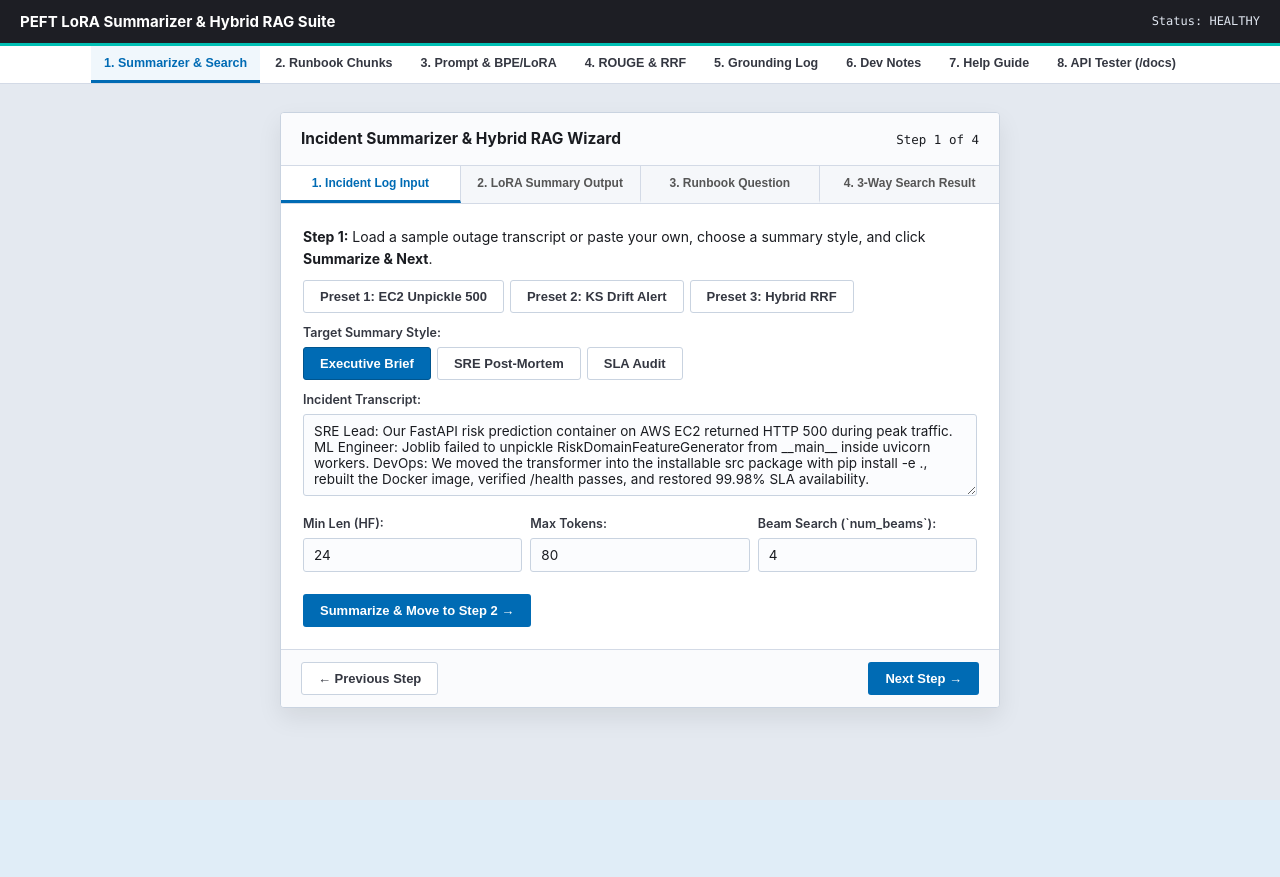
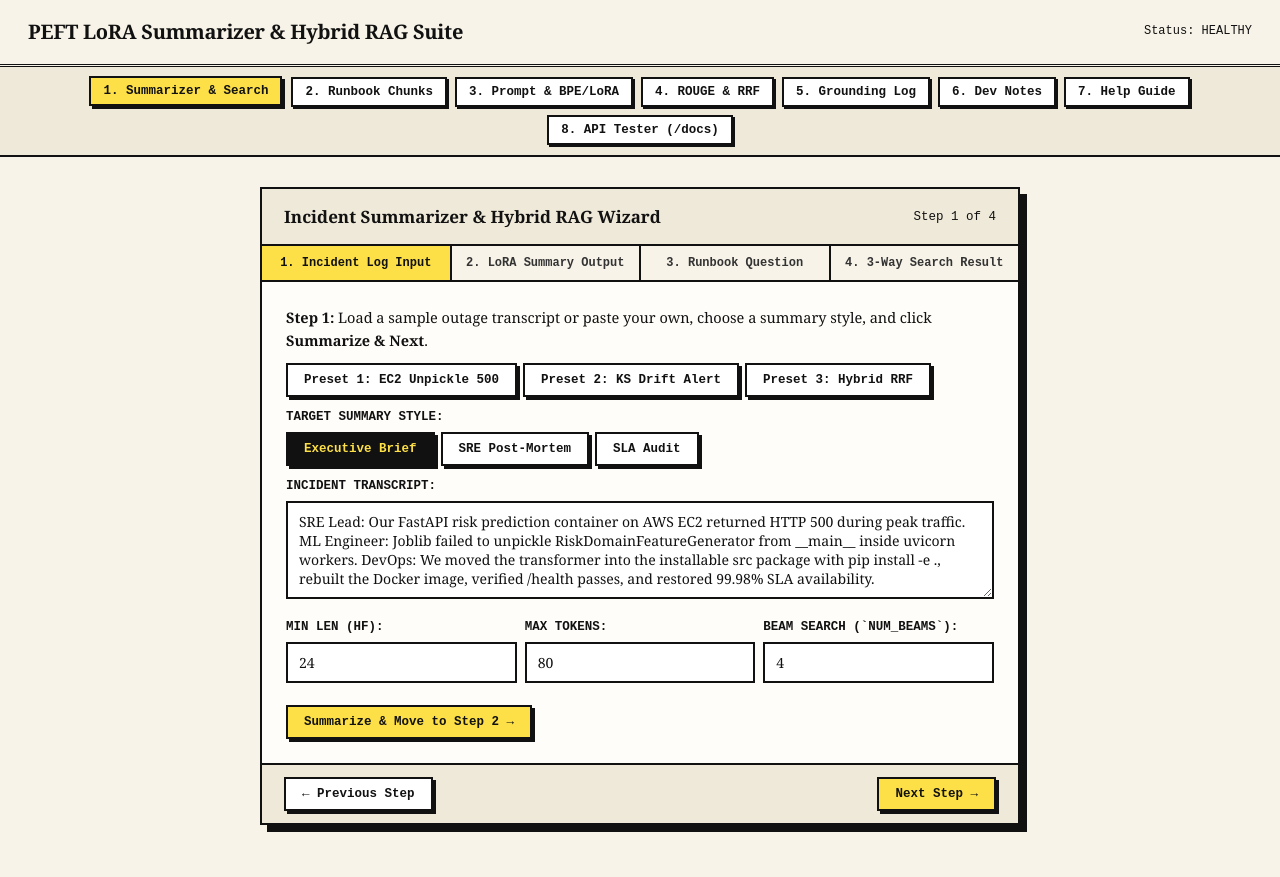
Before and after one commit to 29OmChavan/mlops-project-nlp-rag-summarizer, a FastAPI app: page / in a window 1280 px wide. Before the commit the page ends 724 px from the top, so only its background shows below. Run offline with FastAPI, Linux system fonts and the light colour scheme.

Commit message:
Differentiate UI layout and visual identity per project using pre-2023 repo styles

```diff
--- a/templates/index.html
+++ b/templates/index.html
@@ -5,110 +5,120 @@
     <meta name="viewport" content="width=device-width, initial-scale=1.0" />
     <title>PEFT LoRA Summarizer &amp; Hybrid RAG Suite (Step-by-Step Ops Modal)</title>
     <style>
-        /* Clean Step-by-Step Modal Wizard Layout (Project 03 - Kibana Ops Teal/Slate Theme) */
+        /* Project 03: 2021 Haystack / cdQA / spaCy displaCy Editorial Paper & Ink Neural Search Theme */
         * { box-sizing: border-box; margin: 0; padding: 0; }
         body {
-            font-family: -apple-system, BlinkMacSystemFont, "Segoe UI", Roboto, Helvetica, Arial, sans-serif;
-            background-color: #e4e9f0;
-            color: #1a1c21;
-            font-size: 14px;
-            line-height: 1.55;
+            font-family: Georgia, "Times New Roman", Times, serif;
+            background-color: #f7f3e8;
+            color: #111111;
+            font-size: 14.5px;
+            line-height: 1.6;
             min-height: 100vh;
             display: flex;
             flex-direction: column;
         }
         code, pre, .mono {
-            font-family: SFMono-Regular, Consolas, "Liberation Mono", Menlo, monospace;
+            font-family: "Courier New", Courier, Consolas, monospace;
             font-size: 12.5px;
         }
         .kbn-topbar {
-            background-color: #1d1e24;
-            color: #dfe5ef;
-            padding: 10px 20px;
-            border-bottom: 3px solid #00bfb3;
+            background-color: #f7f3e8;
+            color: #111111;
+            padding: 16px 28px;
+            border-bottom: 3px double #111111;
             display: flex;
             justify-content: space-between;
             align-items: center;
         }
-        .kbn-brand { font-weight: 700; font-size: 15px; color: #ffffff; }
+        .kbn-brand {
+            font-weight: 900;
+            font-size: 20px;
+            color: #111111;
+            letter-spacing: -0.3px;
+        }
         .kbn-nav {
-            background-color: #ffffff;
-            border-bottom: 1px solid #d3dae6;
-            padding: 0 16px;
+            background-color: #efe9d9;
+            border-bottom: 2px solid #111111;
+            padding: 10px 20px;
             display: flex;
             justify-content: center;
             flex-wrap: wrap;
-            gap: 2px;
+            gap: 8px;
         }
         .kbn-tab {
-            background: none;
-            border: none;
-            border-bottom: 3px solid transparent;
-            padding: 10px 13px;
+            background: #ffffff;
+            border: 2px solid #111111;
+            box-shadow: 2px 2px 0px #111111;
+            padding: 6px 12px;
             font-size: 12.5px;
-            font-weight: 600;
-            color: #343741;
+            font-weight: 700;
+            font-family: "Courier New", Courier, monospace;
+            color: #111111;
             cursor: pointer;
         }
-        .kbn-tab:hover { background-color: #f5f7fa; color: #006bb4; }
-        .kbn-tab.active { color: #006bb4; border-bottom-color: #006bb4; background-color: #f0f7fc; }
+        .kbn-tab:hover { background-color: #fef08a; }
+        .kbn-tab.active {
+            color: #111111;
+            background-color: #fde047;
+            box-shadow: 3px 3px 0px #111111;
+            transform: translate(-1px, -1px);
+        }
 
-        /* Centered Modal Container */
+        /* Editorial Index-Card Binder Stage */
         .modal-stage {
             flex: 1;
             display: flex;
             justify-content: center;
             align-items: flex-start;
-            padding: 28px 16px 48px;
+            padding: 30px 16px 52px;
         }
         .modal-card {
             width: 100%;
-            max-width: 720px;
-            background-color: #ffffff;
-            border: 1px solid #c9d3e0;
-            border-radius: 4px;
-            box-shadow: 0 10px 24px rgba(0, 0, 0, 0.08);
+            max-width: 760px;
+            background-color: #fffdf9;
+            border: 2px solid #111111;
+            border-radius: 0px;
+            box-shadow: 7px 7px 0px #111111;
             overflow: hidden;
         }
         .modal-header {
-            background-color: #fafbfd;
-            border-bottom: 1px solid #d3dae6;
-            padding: 14px 20px;
+            background-color: #efe9d9;
+            border-bottom: 2px solid #111111;
+            padding: 14px 22px;
             display: flex;
             justify-content: space-between;
             align-items: center;
         }
-        .modal-title { font-size: 15.5px; font-weight: 700; color: #1a1c21; }
+        .modal-title { font-size: 17px; font-weight: 900; color: #111111; }
         .step-bar {
             display: flex;
-            background-color: #f5f7fa;
-            border-bottom: 1px solid #d3dae6;
+            background-color: #f7f3e8;
+            border-bottom: 2px solid #111111;
         }
         .step-btn {
             flex: 1;
             text-align: center;
             padding: 10px 6px;
             font-size: 12px;
-            font-weight: 600;
-            color: #555;
+            font-family: "Courier New", Courier, monospace;
+            font-weight: 700;
+            color: #333333;
             background: none;
             border: none;
-            border-right: 1px solid #d3dae6;
-            border-bottom: 3px solid transparent;
+            border-right: 2px solid #111111;
             cursor: pointer;
         }
         .step-btn:last-child { border-right: none; }
         .step-btn.active {
-            background-color: #ffffff;
-            color: #006bb4;
-            border-bottom-color: #006bb4;
-            font-weight: 700;
+            background-color: #fde047;
+            color: #111111;
+            font-weight: 900;
         }
-        .modal-body { padding: 22px; }
+        .modal-body { padding: 24px; }
         .modal-footer {
-            background-color: #fafbfd;
-            border-top: 1px solid #d3dae6;
-            padding: 12px 20px;
+            background-color: #efe9d9;
+            border-top: 2px solid #111111;
+            padding: 12px 22px;
             display: flex;
             justify-content: space-between;
             align-items: center;
@@ -117,35 +127,45 @@
         .step-pane { display: none; }
         .step-pane.active { display: block; }
 
-        label { display: block; font-size: 12.5px; font-weight: 600; color: #343741; margin-bottom: 5px; }
+        label {
+            display: block;
+            font-size: 12.5px;
+            font-family: "Courier New", Courier, monospace;
+            font-weight: 700;
+            color: #111111;
+            margin-bottom: 5px;
+            text-transform: uppercase;
+        }
         input[type="text"], input[type="number"], select, textarea {
             width: 100%;
-            padding: 8px 10px;
-            font-size: 13.5px;
-            border: 1px solid #c9d3e0;
-            border-radius: 3px;
-            background-color: #fbfcfe;
-            color: #1a1c21;
+            padding: 9px 11px;
+            font-size: 14px;
+            border: 2px solid #111111;
+            border-radius: 0px;
+            background-color: #ffffff;
+            color: #111111;
             margin-bottom: 12px;
             font-family: inherit;
         }
         .btn {
             padding: 8px 16px;
-            font-size: 13px;
-            font-weight: 600;
-            border-radius: 3px;
+            font-size: 12.5px;
+            font-family: "Courier New", Courier, monospace;
+            font-weight: 700;
+            border-radius: 0px;
             cursor: pointer;
-            border: 1px solid transparent;
+            border: 2px solid #111111;
+            box-shadow: 3px 3px 0px #111111;
         }
-        .btn-blue { background-color: #006bb4; color: #ffffff; }
-        .btn-teal { background-color: #0079a5; color: #ffffff; }
-        .btn-outline { background-color: #ffffff; color: #343741; border-color: #c9d3e0; }
-        .btn-outline.active-persona { background-color: #006bb4; color: #ffffff; border-color: #00558f; }
+        .btn-blue { background-color: #fde047; color: #111111; }
+        .btn-teal { background-color: #bbf7d0; color: #111111; }
+        .btn-outline { background-color: #ffffff; color: #111111; }
+        .btn-outline.active-persona { background-color: #111111; color: #fde047; }
 
-        table.eui-table { width: 100%; border-collapse: collapse; font-size: 13px; margin-top: 8px; }
-        table.eui-table th, table.eui-table td { border: 1px solid #d3dae6; padding: 7px 10px; text-align: left; }
-        table.eui-table th { background-color: #f5f7fa; font-weight: 700; }
-        pre.log-box { background-color: #1d1e24; color: #dfe5ef; padding: 10px; border-radius: 3px; overflow-x: auto; white-space: pre-wrap; margin-top: 8px; }
+        table.eui-table { width: 100%; border-collapse: collapse; font-size: 13.5px; margin-top: 8px; }
+        table.eui-table th, table.eui-table td { border: 2px solid #111111; padding: 8px 10px; text-align: left; }
+        table.eui-table th { background-color: #efe9d9; font-family: "Courier New", Courier, monospace; font-weight: 700; }
+        pre.log-box { background-color: #111111; color: #fde047; padding: 12px; border: 2px solid #111111; overflow-x: auto; white-space: pre-wrap; margin-top: 8px; }
     </style>
 </head>
 <body>
```
